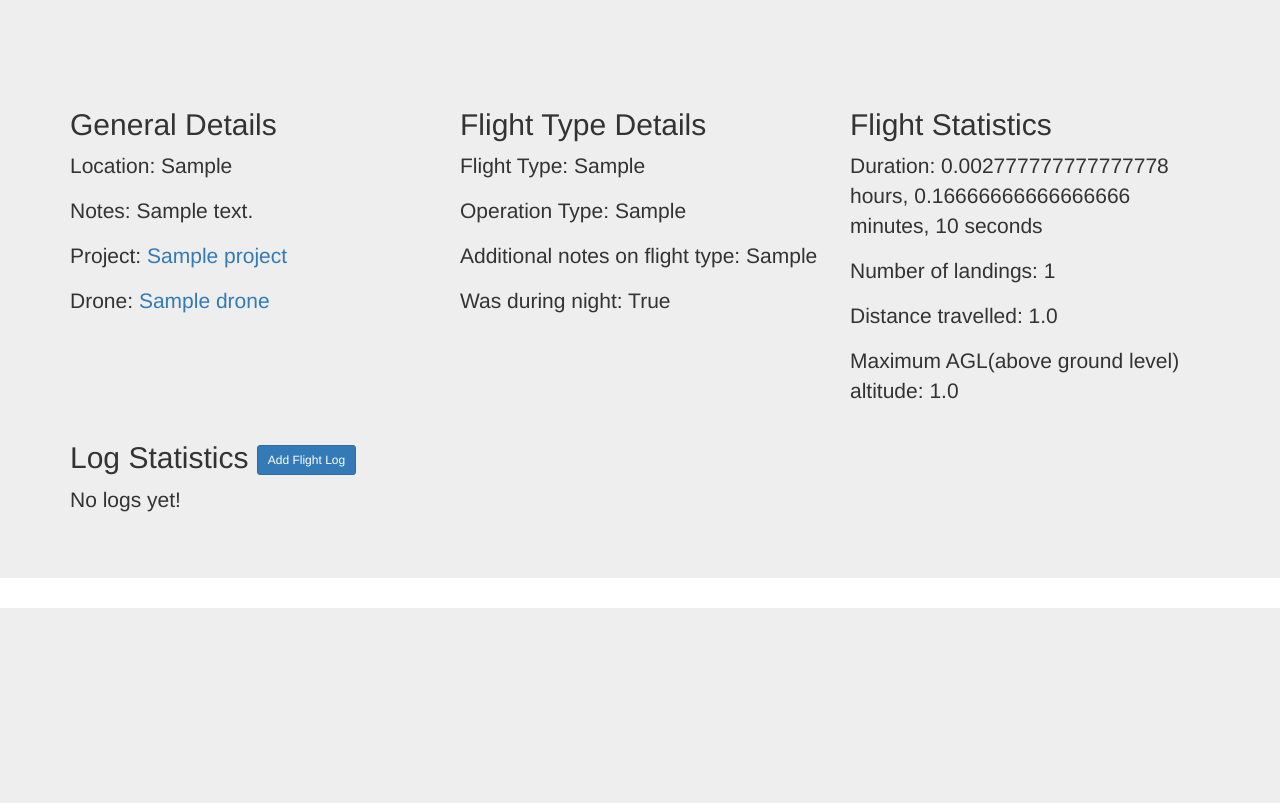
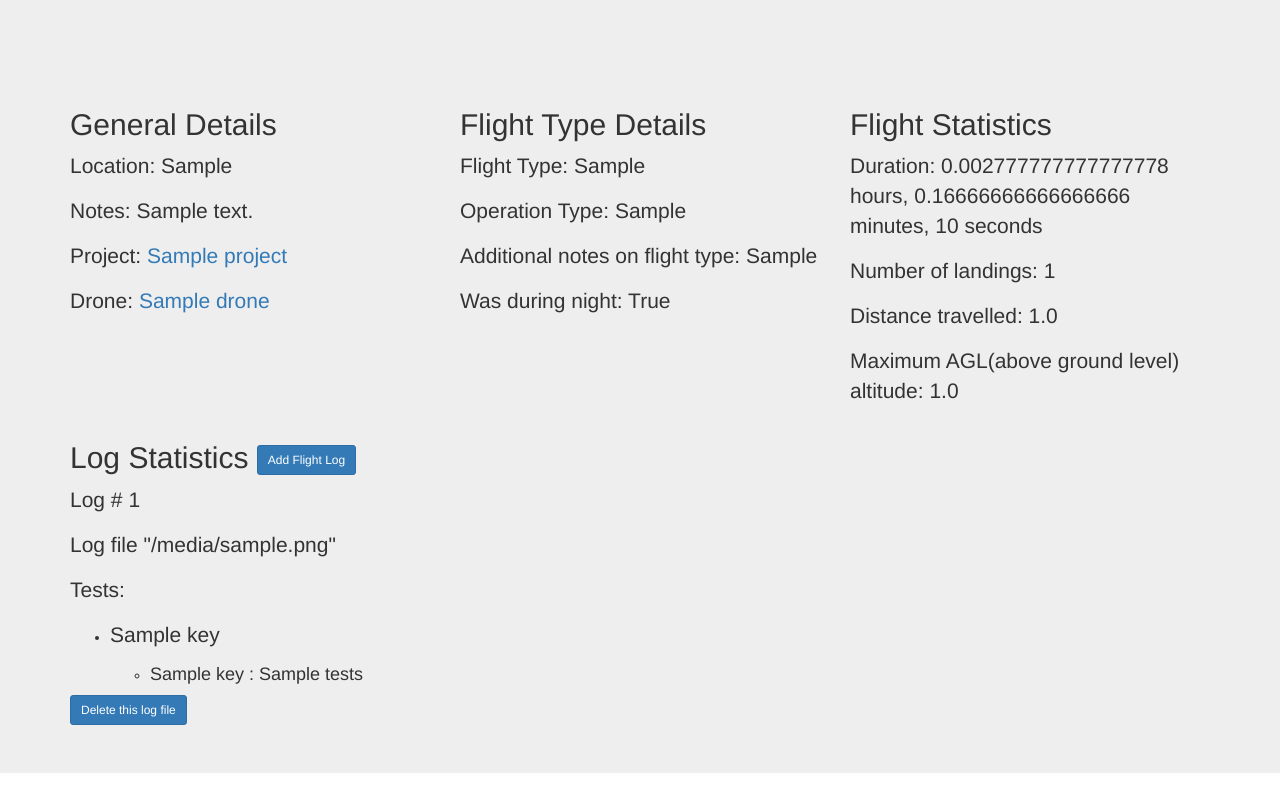
Before and after one commit to srg-ics-uplb/airborne, a Flask app: template app/templates/view_flight.html in a window 1280 px wide. Shown: the part 298-1101 px from the top of the page. Before the commit the page ends 906 px from the top, so only its background shows below. Run offline with Flask 2, Linux system fonts and the light colour scheme; tables that the repository leaves empty hold one stand-in row (values such as "Sample post"); the template is opened without the code that fills it: values that come from a table or form of the project are taken from there, most other values are stand-ins (such as "Sample title", 1, 10 or a date in 2020); data that the repository does not hold is empty; some libraries are stand-ins or nearby versions.

Commit message:
Output log file contents

```diff
--- a/app/models.py
+++ b/app/models.py
@@ -186,9 +186,10 @@ class Log(db.Model):
 
 	id = db.Column(db.Integer, primary_key=True)
 	filename = db.Column(db.String(255), nullable=False)
-
+	content = db.Column(db.Text)
 	flight_id = db.Column(db.Integer, db.ForeignKey('flight.id'))
 
-	def __init__(self, filename, flight_id):
+	def __init__(self, filename, content,  flight_id):
 		self.filename = filename
+		self.content = content
 		self.flight_id = flight_id
--- a/app/templates/view_flight.html
+++ b/app/templates/view_flight.html
@@ -43,12 +43,38 @@
 
 					</h2>
 
-						{% if flight.logs.count()!=0 %}
-							{% for log in flight.logs %}
+						{% if logs %}
+							{% for log in logs %}
 							<div class="row">
 								<div class="col-sm-12">
 									<p>Log # {{log.id}} </p>
 									<p>Log file "{{log.filename}}"</p>
+									<p>Tests:</p>
+									<ul>
+									{% for key, values in log.processed_content['tests'].items()%}
+										<li><p>{{key}} </p></li>
+										<ul>
+										{% for key_1, value_1 in values.items() %}
+											{% if key_1=='results' %}
+												{% if not value_1 %}
+												<h4> {{key_1}} : none </h4>
+												{% else %}
+												<h4> {{key_1}} : </h4>
+													{% for results_list in value_1 %}
+														<ul>
+														{% for key_2, value_2 in results_list.items() %}
+															<li><h5>{{ key_2 }} : {{ value_2 }}</h5></li>
+														{% endfor %}
+														</ul>
+													{% endfor %}
+												{% endif %}
+											{% else %}
+											<li><h4>{{ key_1 }} : {{ value_1 }}</h4></li>
+											{% endif %}
+										{% endfor %}
+										</ul>
+									{% endfor %}
+									</ul>
 									<button type="button" class="btn btn-sm btn-primary" data-toggle="modal" data-target="#delete-flight-log" ng-click="set_delete_flight({{log.id}})">Delete this log file</button>
 								</div>
 							</div>
--- a/config.py
+++ b/config.py
@@ -4,8 +4,12 @@ SECRET_KEY = 'you-will-never-guess'
 MYSQL_USERNAME = 'root'
 MYSQL_PASSWORD = 'root'
 
-UPLOAD_FOLDER = 'app\\uploads\\logs'
+UPLOAD_FOLDER = 'app\uploads\logs'
 ALLOWED_EXTENSIONS = set(['bin'])
+
+#log analyzer set to output json format
+LOG_ANALYZER_DIR = 'dronekit-la\dronekit-la.exe -s json '
+
 
 SQLALCHEMY_DATABASE_URI = 'mysql://' + MYSQL_USERNAME + ':' + MYSQL_PASSWORD + '@localhost/airborne'
 SQLALCHEMY_TRACK_MODIFICATIONS = False
```
Also changed, not shown: app/views/flight.py (+25 -15 lines), 1 other file.
